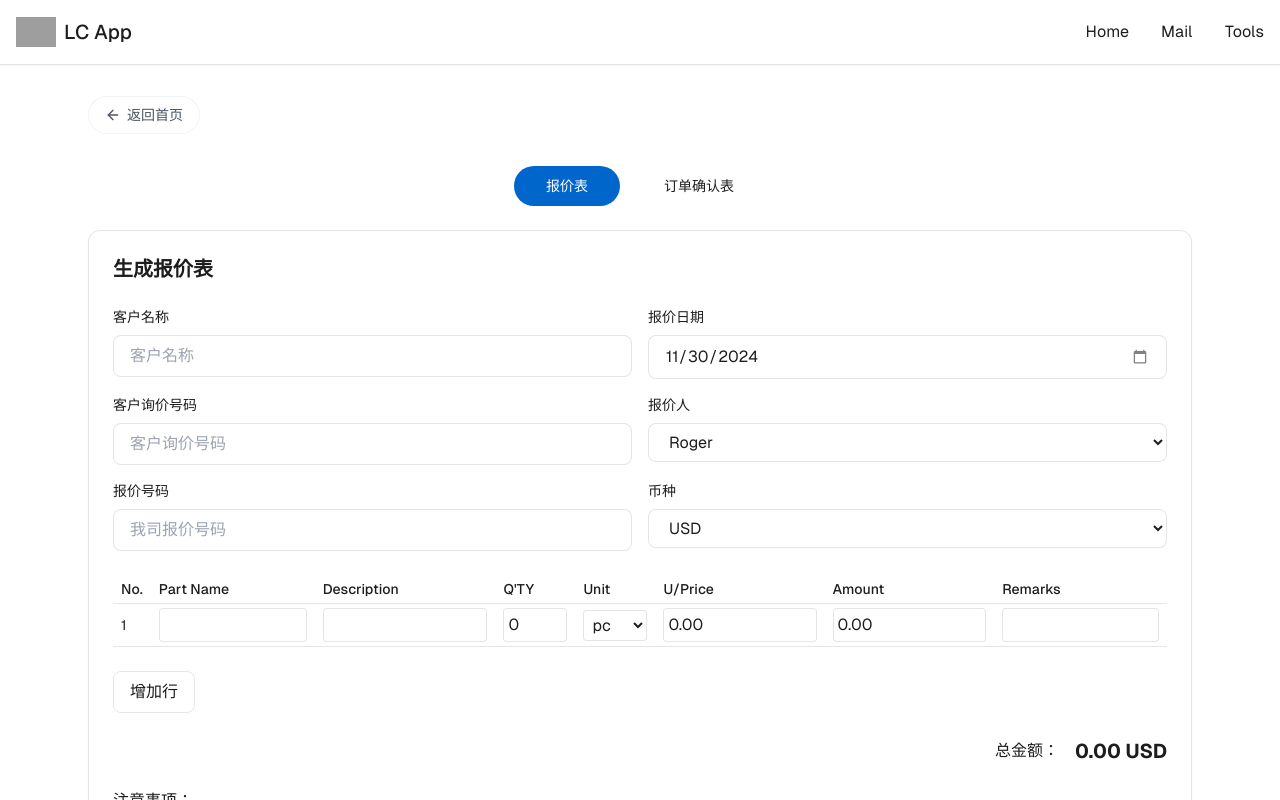
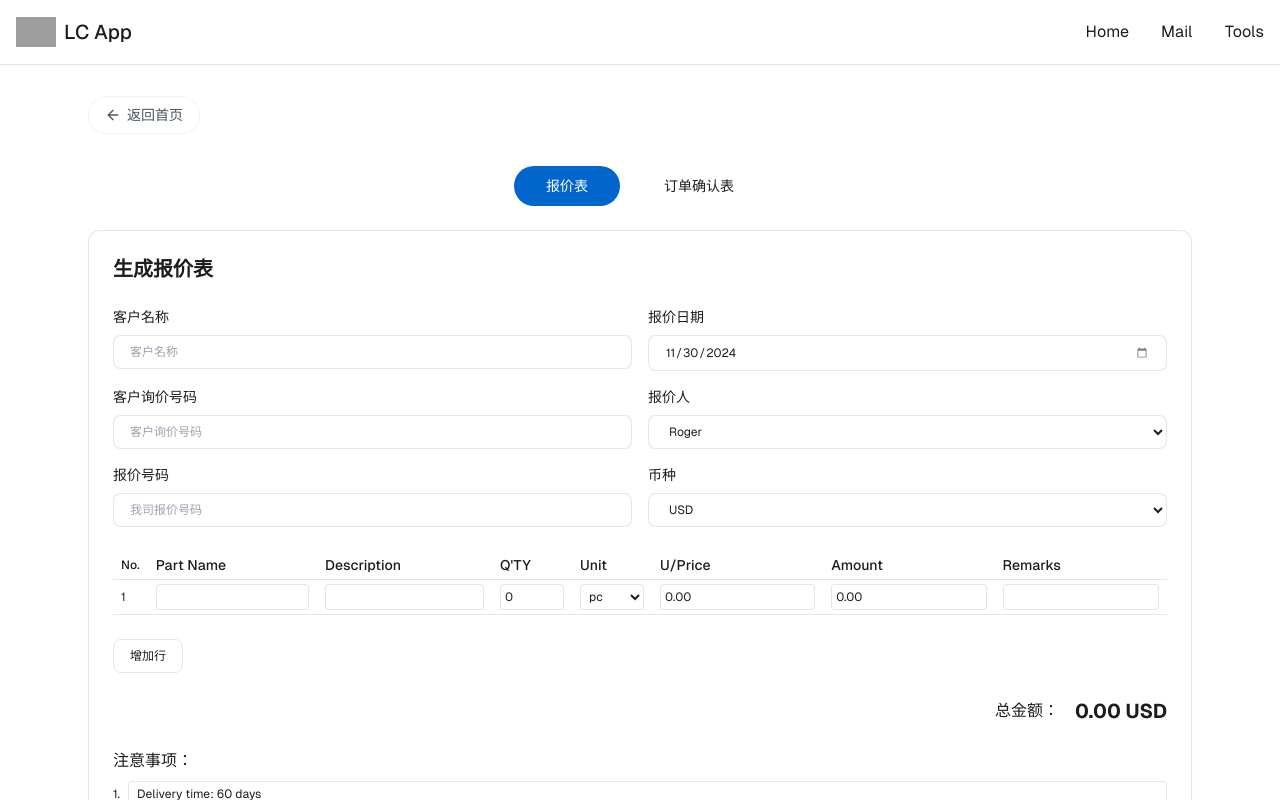
Before and after one commit to luocompany/luosir, a Next.js app: page /quotation in a window 1280 px wide. Shown: the top 800 px of the page. Built offline with nearby package versions, Linux system fonts and the light colour scheme; grey boxes are pictures that could not be loaded.

Commit message:
报价表-7-字体

```diff
--- a/app/quotation/page.tsx
+++ b/app/quotation/page.tsx
@@ -181,7 +181,7 @@ export default function Quotation() {
                       type="text"
                       value={quotationData.to}
                       onChange={e => setQuotationData(prev => ({ ...prev, to: e.target.value }))}
-                      className="w-full px-4 py-2 rounded-lg border border-[var(--card-border)] bg-[var(--background)]"
+                      className="w-full px-4 py-2 rounded-lg border border-[var(--card-border)] bg-[var(--background)] text-xs"
                       placeholder="客户名称"
                     />
                   </div>
@@ -191,7 +191,7 @@ export default function Quotation() {
                       type="date"
                       value={quotationData.date}
                       onChange={e => setQuotationData(prev => ({ ...prev, date: e.target.value }))}
-                      className="w-full px-4 py-2 rounded-lg border border-[var(--card-border)] bg-[var(--background)]"
+                      className="w-full px-4 py-2 rounded-lg border border-[var(--card-border)] bg-[var(--background)] text-xs"
                       placeholder="报价日期"
                     />
                   </div>
@@ -201,7 +201,7 @@ export default function Quotation() {
                       type="text"
                       value={quotationData.yourRef}
                       onChange={e => setQuotationData(prev => ({ ...prev, yourRef: e.target.value }))}
-                      className="w-full px-4 py-2 rounded-lg border border-[var(--card-border)] bg-[var(--background)]"
+                      className="w-full px-4 py-2 rounded-lg border border-[var(--card-border)] bg-[var(--background)] text-xs"
                       placeholder="客户询价号码"
                     />
                   </div>
@@ -211,7 +211,7 @@ export default function Quotation() {
                     <select
                       value={quotationData.from}
                       onChange={e => setQuotationData(prev => ({ ...prev, from: e.target.value }))}
-                      className="w-full px-4 py-2 rounded-lg border border-[var(--card-border)] bg-[var(--background)]"
+                      className="w-full px-4 py-2 rounded-lg border border-[var(--card-border)] bg-[var(--background)] text-xs"
                     >
                       <option value="Roger">Roger</option>
                       <option value="Sharon">Sharon</option>
@@ -226,7 +226,7 @@ export default function Quotation() {
                       type="text"
                       value={quotationData.ourRef}
                       onChange={e => setQuotationData(prev => ({ ...prev, ourRef: e.target.value }))}
-                      className="w-full px-4 py-2 rounded-lg border border-[var(--card-border)] bg-[var(--background)]"
+                      className="w-full px-4 py-2 rounded-lg border border-[var(--card-border)] bg-[var(--background)] text-xs"
                       placeholder="我司报价号码"
                     />
                   </div>
@@ -235,7 +235,7 @@ export default function Quotation() {
                     <select
                       value={quotationData.currency}
                       onChange={e => setQuotationData(prev => ({ ...prev, currency: e.target.value }))}
-                      className="w-full px-4 py-2 rounded-lg border border-[var(--card-border)] bg-[var(--background)]"
+                      className="w-full px-4 py-2 rounded-lg border border-[var(--card-border)] bg-[var(--background)] text-xs"
                     >
                       <option value="USD">USD</option>
                       <option value="EUR">EUR</option>
@@ -251,7 +251,7 @@ export default function Quotation() {
                   <table className="w-full min-w-[800px]">
                     <thead>
                       <tr className="border-b border-[var(--card-border)]">
-                        <th className="py-1 px-2 text-left text-sm font-medium">No.</th>
+                        <th className="py-1 px-2 text-left text-xs font-medium">No.</th>
                         <th className="py-1 px-2 text-left text-sm font-medium">Part Name</th>
                         <th className="py-1 px-2 text-left text-sm font-medium">Description</th>
                         <th className="py-1 px-2 text-left text-sm font-medium" style={{ width: '80px' }}>Q'TY</th>
@@ -263,9 +263,9 @@ export default function Quotation() {
                     </thead>
                     <tbody>
                       {quotationData.items.map((item, index) => (
-                        <tr key={item.lineNo} className="border-b border-[var(--card-border)]">
+                        <tr key={item.lineNo} className="border-b border-[var(--card-border)] text-xs">
                           <td
-                            className="py-1 px-2 text-sm cursor-pointer relative"
+                            className="py-1 px-2 text-sm cursor-pointer relative text-xs"
                             onClick={() => {
                               setQuotationData(prev => ({
                                 ...prev,
@@ -280,7 +280,7 @@ export default function Quotation() {
                               type="text"
                               value={item.partName}
                               onChange={e => updateLineItem(index, 'partName', e.target.value)}
-                              className="w-full px-1 py-1 rounded border border-[var(--card-border)] bg-[var(--background)]"
+                              className="w-full px-1 py-1 rounded border border-[var(--card-border)] bg-[var(--background)] text-xs"
                             />
                           </td>
                           <td className="py-1 px-2">
@@ -288,7 +288,7 @@ export default function Quotation() {
                               type="text"
                               value={item.description}
                               onChange={e => updateLineItem(index, 'description', e.target.value)}
-                              className="w-full px-1 py-1 rounded border border-[var(--card-border)] bg-[var(--background)]"
+                              className="w-full px-1 py-1 rounded border border-[var(--card-border)] bg-[var(--background)] text-xs"
                             />
                           </td>
                           <td className="py-1 px-2">
@@ -301,14 +301,14 @@ export default function Quotation() {
                                   updateLineItem(index, 'quantity', value);
                                 }
                               }}
-                              className="w-full px-1 py-1 rounded border border-[var(--card-border)] bg-[var(--background)]"
+                              className="w-full px-1 py-1 rounded border border-[var(--card-border)] bg-[var(--background)] text-xs"
                             />
                           </td>
                           <td className="py-1 px-2">
                             <select
                               value={item.unit}
                               onChange={e => updateLineItem(index, 'unit', e.target.value)}
-                              className="w-full px-1 py-1 rounded border border-[var(--card-border)] bg-[var(--background)]"
+                              className="w-full px-1 py-1 rounded border border-[var(--card-border)] bg-[var(--background)] text-xs"
                             >
                               <option value={item.quantity <= 1 ? "pc" : "pcs"}>
                                 {item.quantity <= 1 ? "pc" : "pcs"}
@@ -331,7 +331,7 @@ export default function Quotation() {
                                   updateLineItem(index, 'unitPrice', value);
                                 }
                               }}
-                              className="w-full px-1 py-1 rounded border border-[var(--card-border)] bg-[var(--background)]"
+                              className="w-full px-1 py-1 rounded border border-[var(--card-border)] bg-[var(--background)] text-xs"
                             />
                           </td>
                           <td className="py-1 px-2">
@@ -339,7 +339,7 @@ export default function Quotation() {
                               type="number"
                               value={item.amount ? item.amount.toFixed(2) : '0.00'}
                               readOnly
-                              className="w-full px-1 py-1 rounded border border-[var(--card-border)] bg-[var(--background)]"
+                              className="w-full px-1 py-1 rounded border border-[var(--card-border)] bg-[var(--background)] text-xs"
                             />
                           </td>
                           <td className="py-1 px-2">
@@ -347,7 +347,7 @@ export default function Quotation() {
                               type="text"
                               value={item.remarks}
                               onChange={e => updateLineItem(index, 'remarks', e.target.value)}
-                              className="w-full px-1 py-1 rounded border border-[var(--card-border)] bg-[var(--background)]"
+                              className="w-full px-1 py-1 rounded border border-[var(--card-border)] bg-[var(--background)] text-xs"
                             />
                           </td>
                         </tr>
@@ -361,7 +361,7 @@ export default function Quotation() {
                   type="button"
                   onClick={addLineItem}
                   className="px-4 py-2 rounded-lg border border-[var(--card-border)]
-                           hover:bg-[var(--background)] transition-colors"
+                           hover:bg-[var(--background)] transition-colors text-xs"
                 >
                   增加行
                 </button>
@@ -377,7 +377,7 @@ export default function Quotation() {
                   <h3 className="font-medium">注意事项：</h3>
                   {quotationData.notes.map((note, index) => (
                     <div key={index} className="flex items-center space-x-2">
-                      <span>{index + 1}.</span>
+                      <span className="text-xs">{index + 1}.</span>
                       <input
                         type="text"
                         value={note}
@@ -386,7 +386,7 @@ export default function Quotation() {
                           newNotes[index] = e.target.value;
                           setQuotationData(prev => ({ ...prev, notes: newNotes }));
                         }}
-                        className="flex-1 px-2 py-1 rounded border border-[var(--card-border)] bg-[var(--background)]"
+                        className="flex-1 px-2 py-1 rounded border border-[var(--card-border)] bg-[var(--background)] text-xs"
                       />
                     </div>
                   ))}
@@ -397,7 +397,7 @@ export default function Quotation() {
                   type="submit"
                   className="w-full mt-6 px-6 py-3 rounded-lg bg-[var(--blue-accent)]
                            text-white font-medium hover:opacity-90 transition-opacity
-                           flex items-center justify-center gap-2"
+                           flex items-center justify-center gap-2 text-xs"
                 >
                   <Download className="h-4 w-4" />
                   生成报价表
```
